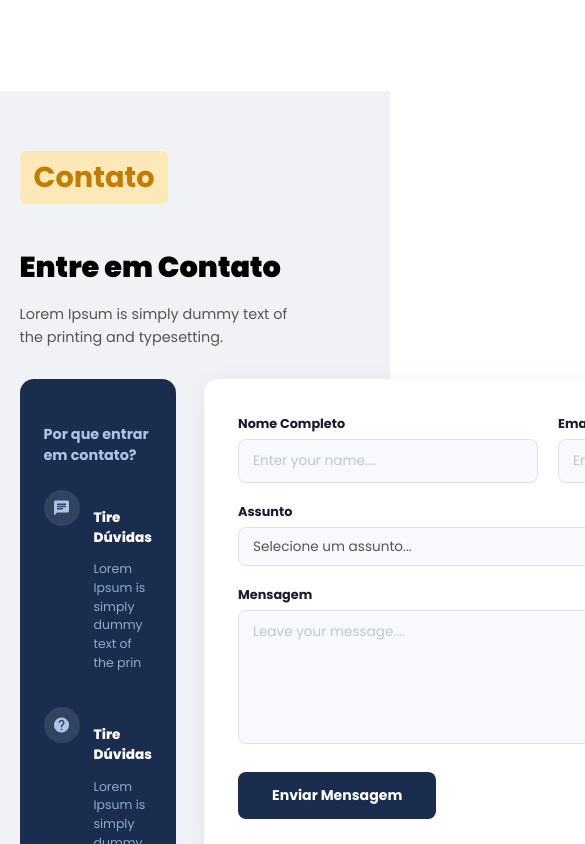
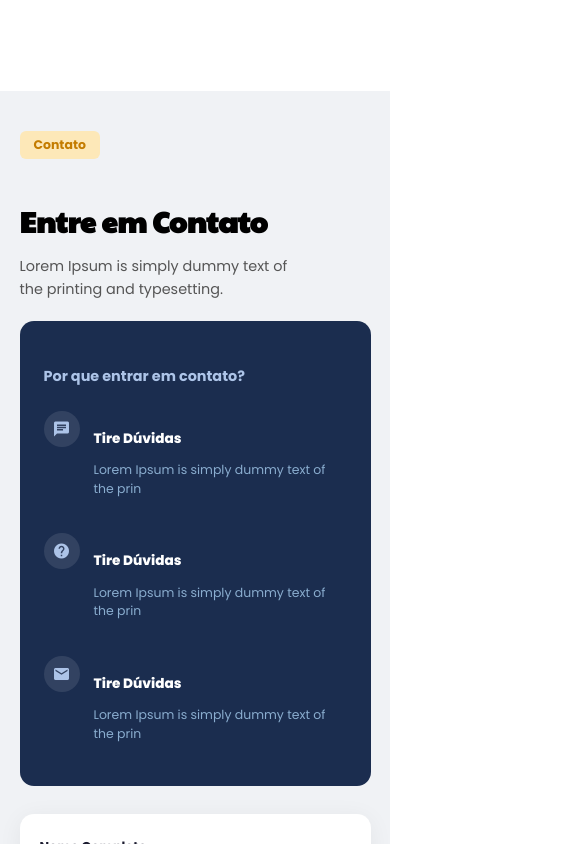
Before and after one commit to kauanzeraaa/ppe_manager, a Vue app: page / in a window 390 px wide. Shown: the part 1720-2564 px from the top of the page, 585 px wide, since content can reach past the window. Built offline with nearby package versions, Linux system fonts and the light colour scheme.

Commit message:
feat: ajustes de layout e responsivo na seção de contato

```diff
--- a/src/views/Home.vue
+++ b/src/views/Home.vue
@@ -222,16 +222,18 @@ section {
   width: 250px;
 }
 .contact-header h1 {
+  font-family: var(--font-primary);
   font-size: clamp(1.8rem, 3vw, 2.6rem);
   font-weight: 900;
   margin-bottom: 10px;
 }
 .contact-header p {
+  font-family: var(--font-secondary);
   font-size: 0.9rem;
   color: #555;
   max-width: 280px;
   line-height: 1.6;
-  margin-bottom: 30px;
+  margin-bottom: 20px;
 }
 .nav_contact {
   background: #f0f2f5;
@@ -241,17 +243,7 @@ section {
   display: grid;
   grid-template-columns: 1fr 1.8fr;
   gap: 28px;
-  align-items: start;
-}
-.nav_contact {
-  background: #f0f2f5;
-  padding: 60px 5% 80px;
-}
-.contact-body {
-  display: grid;
-  grid-template-columns: 1fr 1.8fr;
-  gap: 28px;
-  align-items: start;
+  align-items: flex-end;
 }
 .why-card {
   background: #1b2d4f;
@@ -374,6 +366,8 @@ section {
   min-height: 110px;
 }
 .btn-submit {
+  display: block;
+  margin-left: auto;
   margin-top: 8px;
   padding: 13px 34px;
   background: #1b2d4f;
@@ -393,10 +387,27 @@ section {
   display: inline-block;
   background: #fde8b8;
   color: #c47c00;
-  font-size: 1.8rem;
+  font-size: 0.78rem;
   font-weight: 700;
   padding: 5px 14px;
   border-radius: 6px;
   margin-bottom: 18px;
 }
+@media (max-width: 768px) {
+  .nav_contact {
+    padding: 40px 5% 60px;
+  }
+
+  .contact-body {
+    grid-template-columns: 1fr;
+  }
+
+  .form-row {
+    grid-template-columns: 1fr;
+  }
+
+  .form-card {
+    padding: 24px 20px;
+  }
+}
 </style>
```
